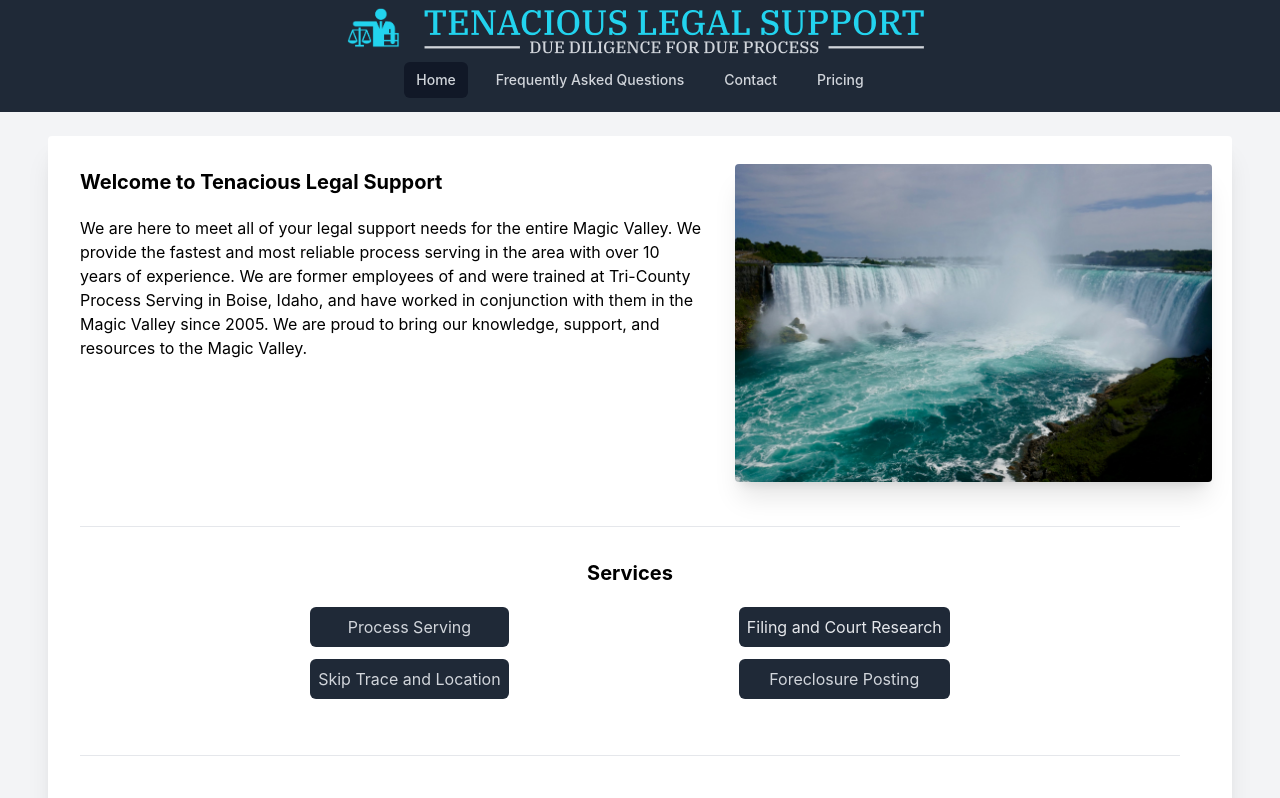
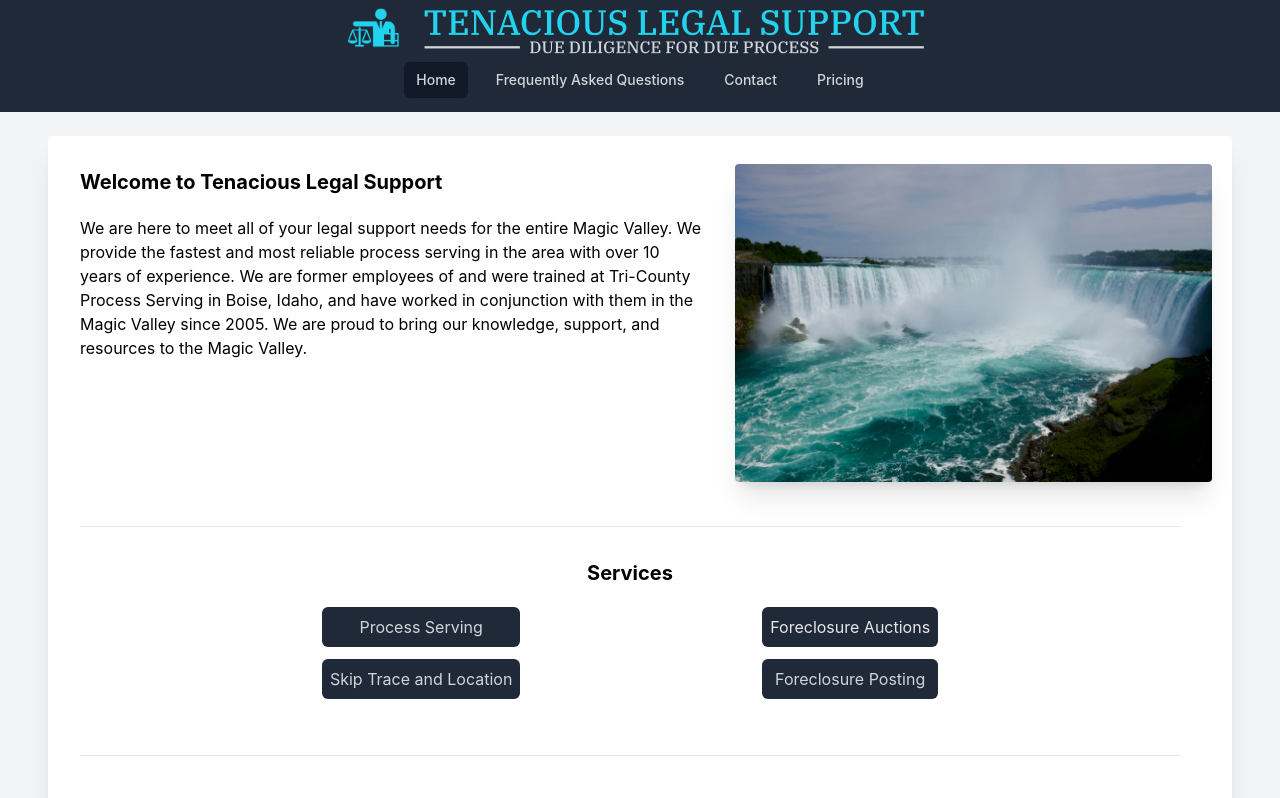
Before and after one commit to patrick-misner/tenacious-legal, a React (Create React App) app: page / in a window 1280 px wide. Shown: the top 798 px of the page. Built offline with nearby package versions, Linux system fonts and the light colour scheme.

Commit message:
update 3rd service text

```diff
--- a/src/components/services.jsx
+++ b/src/components/services.jsx
@@ -18,7 +18,7 @@ const ServicesComponent = () => (
       <div className="">
         <ul className="">
           <li className="bg-gray-800 rounded-md text-gray-200 p-2 shadow-l mb-3 hover:scale-105 transition duration-300">
-            Filing and Court Research
+            Foreclosure Auctions
           </li>
           <li className="bg-gray-800 rounded-md text-gray-300 p-2 shadow-l hover:scale-105 transition duration-300">
             Foreclosure Posting
```
